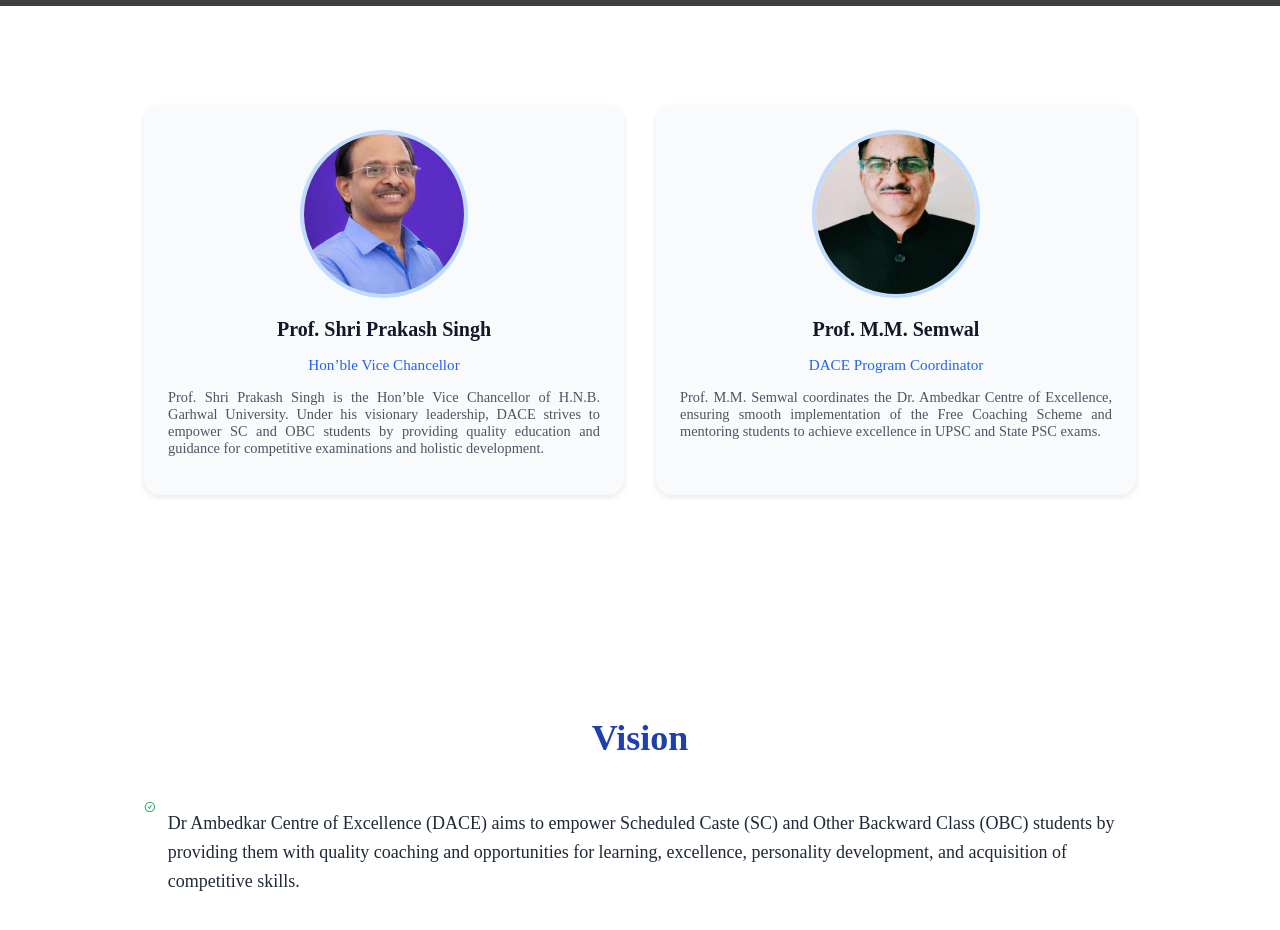
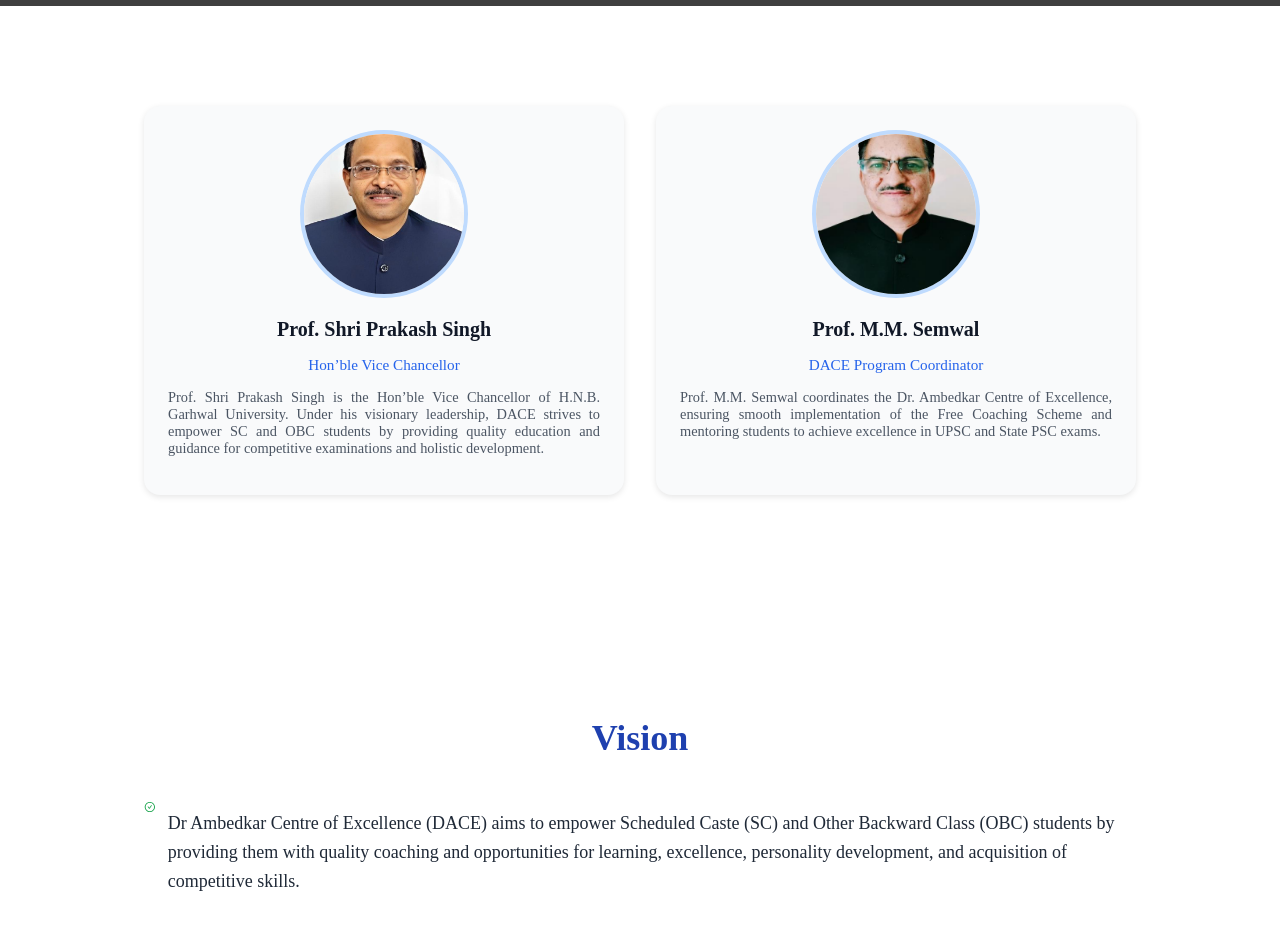
Before and after one commit to Suraj-Kumar83/DACE-Profile, a Next.js app in the folder dace-website/: page / in a window 1280 px wide. Shown: the part 840-1770 px from the top of the page. Built offline with nearby package versions, Linux system fonts and the light colour scheme; grey boxes are pictures that could not be loaded.

Commit message:
Update Image

```diff
--- a/dace-website/src/app/components/Leader.js
+++ b/dace-website/src/app/components/Leader.js
@@ -10,7 +10,7 @@
         <div className={styles.card}>
           <div className={styles.imageWrapper}>
             <Image
-              src="/Picture12.jpeg" // place in /public
+              src="/Picture12.jpg"
               alt="Vice Chancellor"
               fill
               sizes="(max-width:768px) 100vw, (max-width:1200px) 50vw, 33vw"
```
Also changed, not shown: dace-website/public/Picture12.jpeg (deleted), dace-website/public/Picture12.jpg (added).
